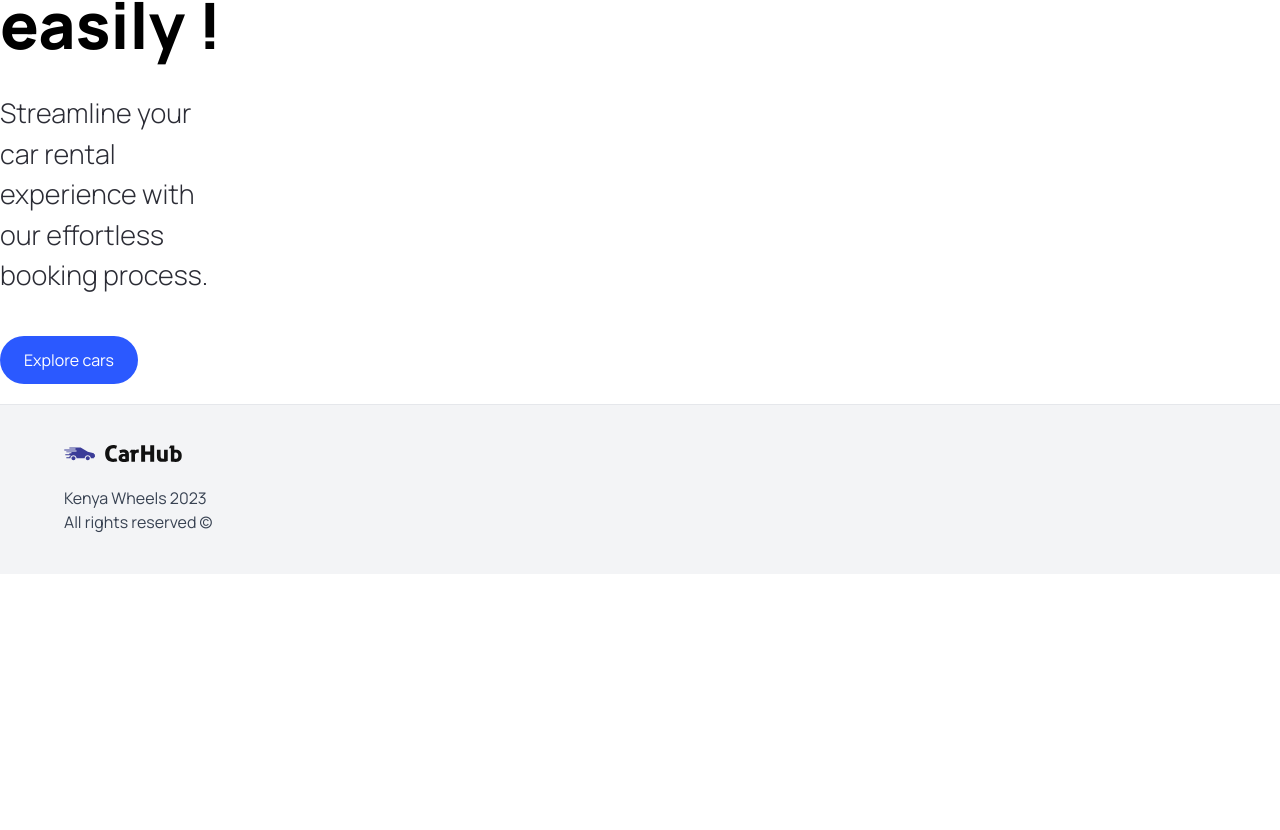
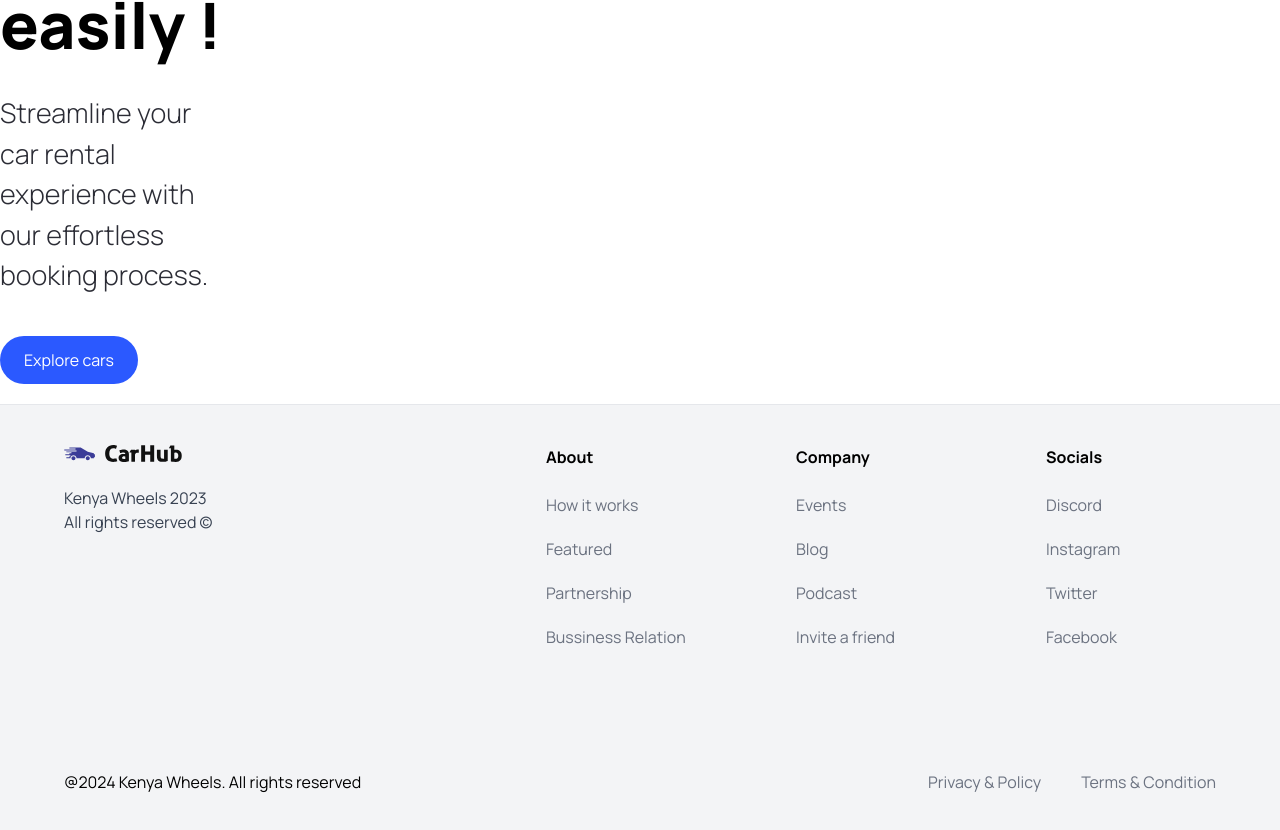
Before and after one commit to mwangimuringi/urbanwheels, a Next.js app: page / in a window 1280 px wide. Shown: the part 743-1573 px from the top of the page. Before the commit the page ends 1317 px from the top, so only its background shows below. Built offline with nearby package versions, Linux system fonts and the light colour scheme.

Commit message:
completed the footer

```diff
--- a/components/footer.tsx
+++ b/components/footer.tsx
@@ -1,4 +1,6 @@
+import { footerLinks } from '@/constants'
 import Image from 'next/image'
+import Link from 'next/link'
 import React from 'react'
 
 const Footer = () => {
@@ -6,18 +8,50 @@
     <footer className='flex flex-col text-black mt-5 border-t bg-gray-100'>
       <div className="flex max-md:flex-col flex-wrap justify-between gap-5 sm:px-16 px-6 py-10">
         <div className="flex flex-col justify-start items-start gap-6">
-                <Image src={'/logo.svg'}
+          <Image
+            src={'/logo.svg'}
             alt={'logo'}
             width={118}
             height={18}
-                className='object-contain'/>
-                <p className='text-base text-gray-700'>Kenya Wheels 2023
-                  <br />All rights reserved &copy;
+            className='object-contain'
+          />
+          <p className='text-base text-gray-700'>
+            Kenya Wheels 2023
+            <br />
+            All rights reserved &copy;
           </p>
         </div>
 
         <div className="footer__links">
+          {footerLinks.map((item) => (
+            <div key={item.title} className='footer__link'>
+              <h3 className='font-bold'>{item.title}</h3>
+              <div className="flex flex-col gap-5">
+                {item.links.map((link) => (
+                  <Link
+                    key={link.title}
+                    href={link.url}
+                    className="text-gray-500"
+                  >
+                    {link.title}
+                  </Link>
+                ))}
+              </div>
+            </div>
+          ))}
+        </div>
+      </div>
 
+      <div className='flex justify-between items-center flex-wrap mt-10 border-t border-gray-100 sm:px-16 px-6 py-10'>
+        <p>@2024 Kenya Wheels. All rights reserved</p>
+
+        <div className="footer__copyrights-link">
+          <Link href="/" className="text-gray-500">
+            Privacy & Policy
+          </Link>
+          <Link href="/" className="text-gray-500">
+            Terms & Condition
+          </Link>
         </div>
       </div>
     </footer>
```
Lines whose indentation alone changed are shown as unchanged.
